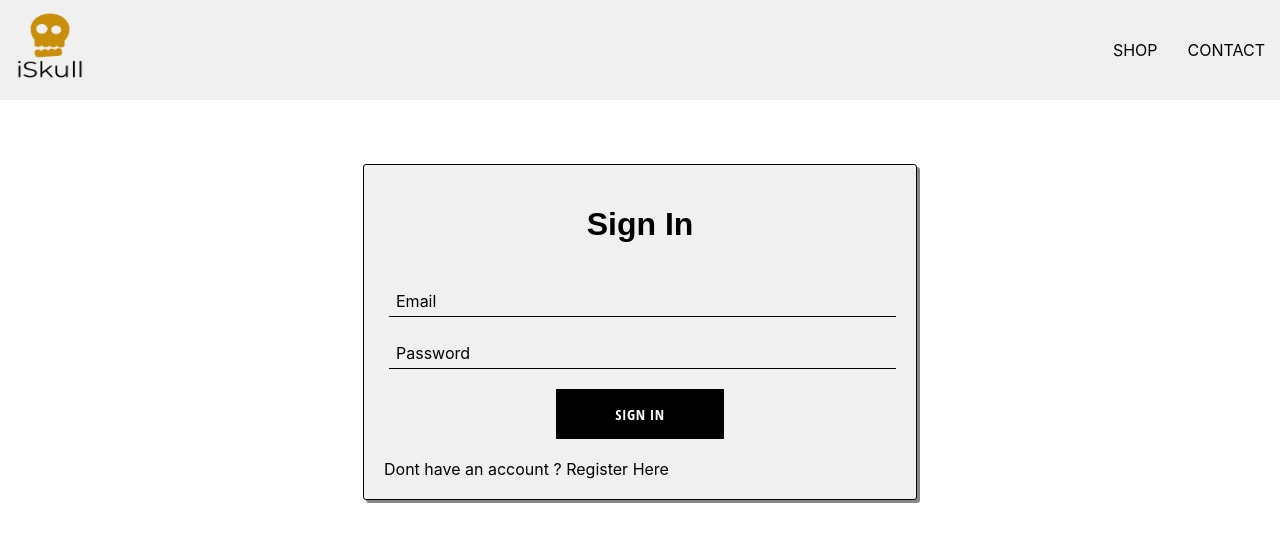
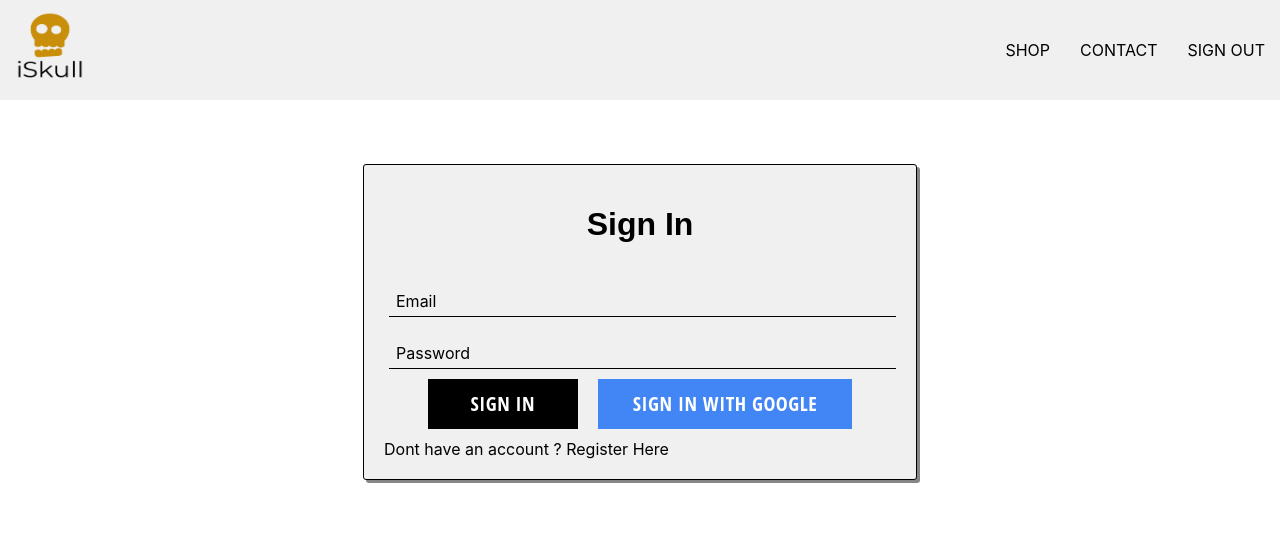
Before and after one commit to Ishaan97/e-commerce-website, a React (Create React App) app: page /signin in a window 1280 px wide. Shown: the top 542 px of the page. Built offline with nearby package versions, Linux system fonts and the light colour scheme; no server answers.

Commit message:
integrated firebase and 'sign in with google' button

```diff
--- a/package.json
+++ b/package.json
@@ -7,6 +7,7 @@
     "@testing-library/react": "^9.5.0",
     "@testing-library/user-event": "^7.2.1",
     "bootstrap": "^4.5.0",
+    "firebase": "^7.17.1",
     "node-sass": "^4.14.1",
     "react": "^16.13.1",
     "react-bootstrap": "^1.3.0",
--- a/src/App.js
+++ b/src/App.js
@@ -8,16 +8,38 @@
 import SignIn from "./pages/sign-in/sign-in.component"
 import Register from "./pages/register/register.component"
 
+import {auth} from "./firebase/firebase.utils"
+
 
 import './App.css';
 
 
 
 
-function App() {
+class App extends React.Component {
+
+  unsubscribeFromAuth = null;
+  constructor(){
+    super();
+    this.state = {
+      currentUser: null
+    }
+  }
+
+  componentDidMount(){
+    this.unsubscribeFromAuth = auth.onAuthStateChanged(user => {
+      this.setState({currentUser : user});
+    })
+  }
+  componentWillUnmount(){
+    this.unsubscribeFromAuth();
+  }
+
+
+  render(){
     return (
       <div className="body">
-      <Header />
+        <Header currentUser={this.state.currentUser}/>
         <Switch>
           <Route exact path='/' component={HomePage}/>
           <Route path='/shop' component={ShopPage}/>
@@ -27,5 +49,6 @@
       </div>
     );
   }
+}
 
 export default App;
--- a/src/components/custom-button/custom-button.component.js
+++ b/src/components/custom-button/custom-button.component.js
@@ -4,9 +4,9 @@
 
 class CustomButton extends React.Component {
     render(){
-        const {children, ...otherProps} = this.props;
+        const {children, isGoogleSignIn, ...otherProps} = this.props;
         return(
-            <button className="custom-button" {...otherProps}>
+            <button className={`${isGoogleSignIn?'google-sign-in': ''} custom-button`} {...otherProps}>
                 {children}
             </button>
 
--- a/src/components/custom-button/custom-button.styles.css
+++ b/src/components/custom-button/custom-button.styles.css
@@ -1,23 +1,33 @@
 .custom-button{
     min-width: 150px;
-    width: 33%;
+    width: auto;
     height: 50px;
     letter-spacing: 0.5px;
     line-height: 50px;
     padding: 0 35px 0 35px;
-    font-size: 15px;
+    font-size: 1.25em;
     background-color: black;
     color: white;
     text-transform: uppercase;
     font-family: 'Open Sans Condensed';
-    font-weight: bolder;
+    font-weight: bold;
     margin: 10px;
     border: none;
     cursor: pointer;
 }
 .custom-button:hover{
-    background-color: #deab00 ;
-    color: black;
-    border: 1px solid  black;
+    background-color: #357ae8 ;
+    color: white;
+    border: none;
 
 }
+
+.custom-button.google-sign-in{
+    background-color: #4285f4;
+    color: white;
+}
+.custom-button.google-sign-in:hover{
+    background-color: #357ae8;
+    border: none;
+    color: white;
+}
--- a/src/components/header/header.component.js
+++ b/src/components/header/header.component.js
@@ -1,5 +1,7 @@
 import React from 'react';
 import {Link} from 'react-router-dom';
+
+import {auth} from "../../firebase/firebase.utils"
 
 import './header.styles.css';
 import logo from '../../assets/logos/iSkull-logo.png';
@@ -7,6 +9,7 @@
 class Header extends React.Component{
     render()
     {
+        const currentUser = this.props;
         return (
             <div className="header">
                     <Link to="/" className="logo">
@@ -16,7 +19,12 @@
                 <div className="options">
                     <Link className="option" to="/shop">SHOP</Link>
                     <Link className="option" to="/shop">CONTACT</Link>
+                    {
+                        currentUser ? <div className="option" onClick={()=> auth.signOut()}>SIGN OUT</div>
+                        :
+                        <Link className="option" to="/signin">SIGN IN</Link>
 
+                    }
                 </div>
             </div>
         );
--- a/src/components/header/header.styles.css
+++ b/src/components/header/header.styles.css
@@ -19,4 +19,5 @@
 }
 .options .option{
     padding: 10px 15px;
+    cursor: pointer;
 }
--- /dev/null
+++ b/src/firebase/firebase.utils.js
@@ -0,0 +1,25 @@
+import firebase from 'firebase/app';
+import 'firebase/firestore';
+import 'firebase/auth';
+
+const config = {
+    apiKey: "AIzaSyBWB96aPA2NGmOA6yrHZYr-xMlIGx10I6E",
+    authDomain: "iskull-e-commerce-store-db.firebaseapp.com",
+    databaseURL: "https://iskull-e-commerce-store-db.firebaseio.com",
+    projectId: "iskull-e-commerce-store-db",
+    storageBucket: "iskull-e-commerce-store-db.appspot.com",
+    messagingSenderId: "826787576919",
+    appId: "1:826787576919:web:73064b13383ce31f857712",
+    measurementId: "G-L5FWPNT607"
+}
+
+firebase.initializeApp(config);
+
+export const auth = firebase.auth();
+export const firestore = firebase.firestore();
+
+const provider = new firebase.auth.GoogleAuthProvider();
+provider.setCustomParameters({prompt:'select_account'})
+export const signInWithGoogle = () => auth.signInWithPopup(provider);
+
+export default firebase;
--- a/src/pages/sign-in/sign-in.component.js
+++ b/src/pages/sign-in/sign-in.component.js
@@ -2,6 +2,8 @@
 
 import FormInput from "../../components/form-input/form-input.component"
 import CustomButton from "../../components/custom-button/custom-button.component"
+
+import {signInWithGoogle} from "../../firebase/firebase.utils"
 
 import './sign-in.styles.css'
 
@@ -50,7 +52,8 @@
                     required/>
 
                     <div className="buttons">
-                    <CustomButton  type="submit">Sign In  </CustomButton>
+                        <CustomButton  type="submit">Sign In  </CustomButton>
+                        <CustomButton  onClick={signInWithGoogle} isGoogleSignIn>Sign In with Google  </CustomButton>
                     </div>
                 </form>
                 Dont have an account ?
--- a/src/pages/sign-in/sign-in.styles.css
+++ b/src/pages/sign-in/sign-in.styles.css
@@ -22,6 +22,6 @@
     align-items: center;
 }
 .buttons{
-    text-align: center;
-    margin: 10px auto;
+    display: flex;
+    justify-content: center;
 }
```
Also changed, not shown: 1 other file (tests, documents, lock files or other folders). Lines whose indentation alone changed are shown as unchanged.
